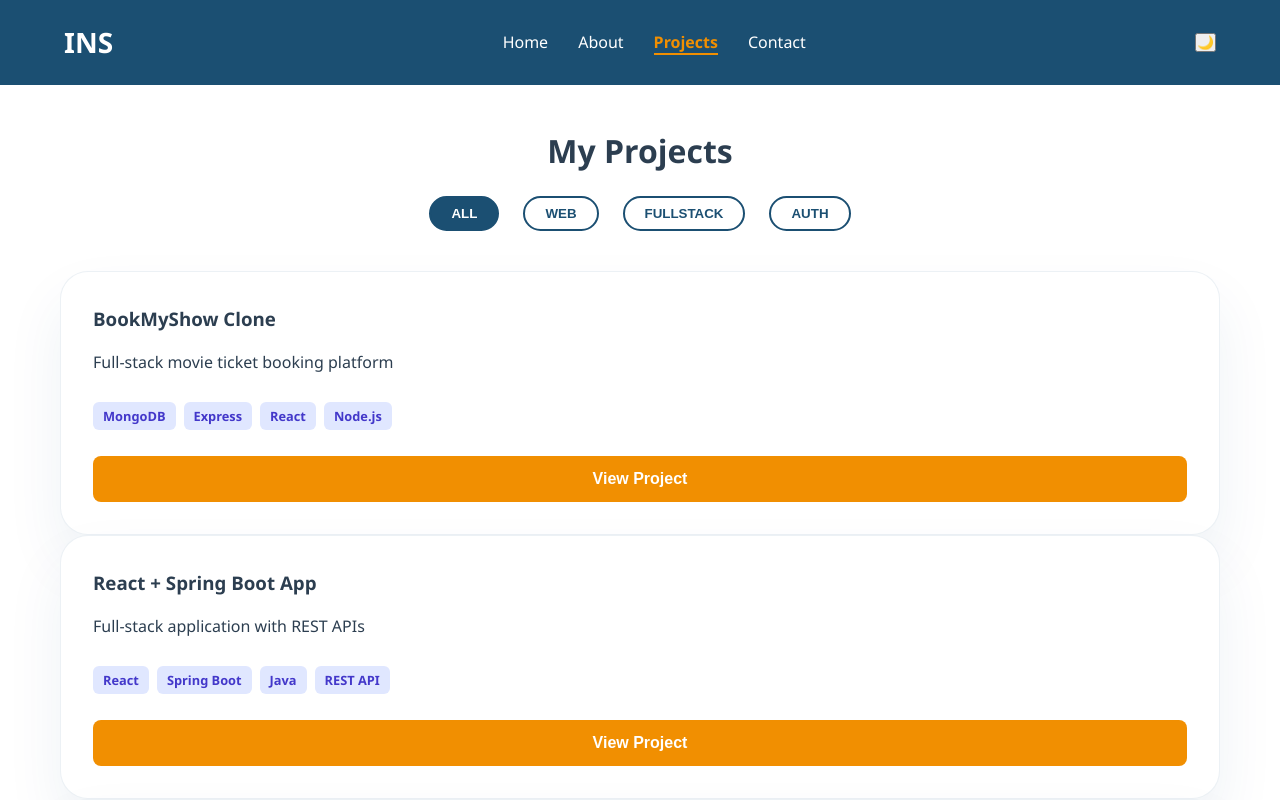
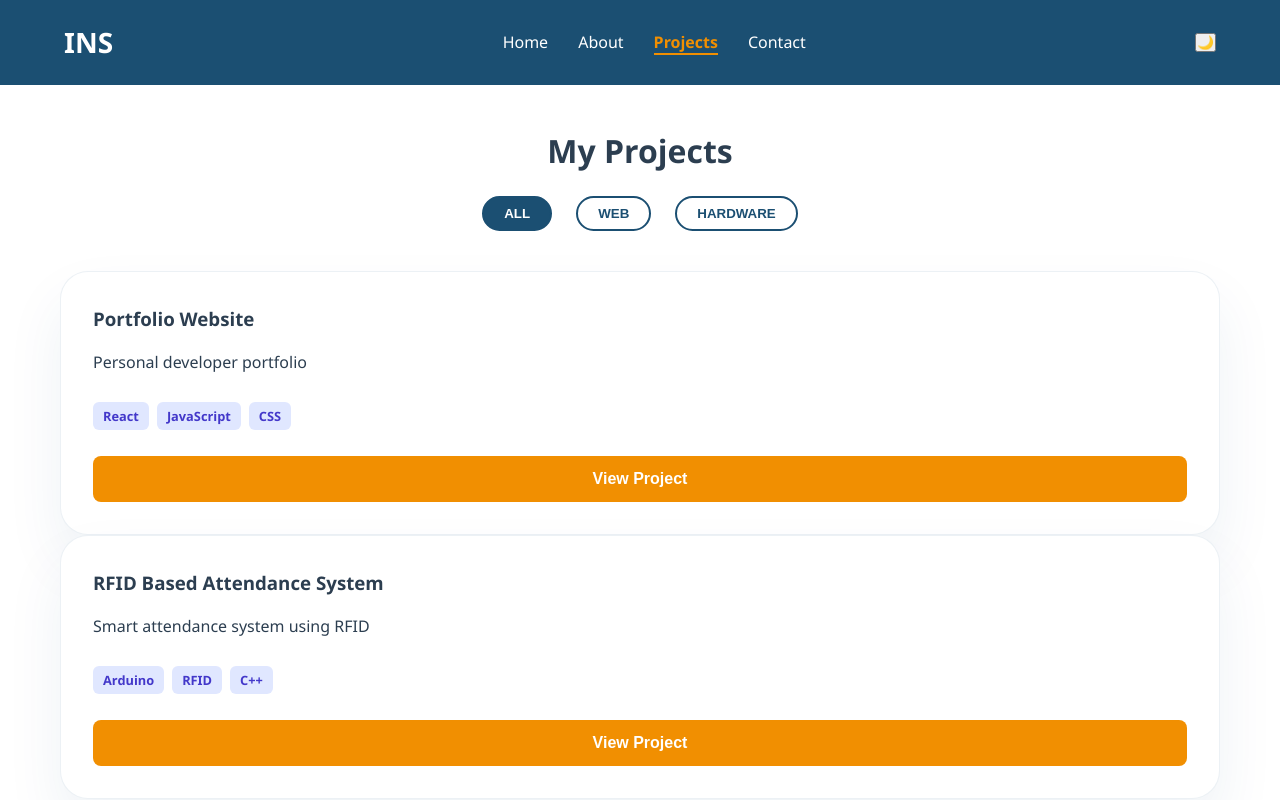
Before and after one commit to iksha1947-png/SW_CSE_B1.4_Internship, a React (Vite) app in the folder day/day15/react-portfolio/: page /projects in a window 1280 px wide. Shown: the top 800 px of the page. Built offline with nearby package versions, Linux system fonts and the light colour scheme.

Commit message:
project.js

```diff
--- a/day/day15/react-portfolio/src/data/projects.js
+++ b/day/day15/react-portfolio/src/data/projects.js
@@ -1,64 +1,29 @@
-export const categories = ['all', 'web', 'fullstack', 'auth'];
+export const categories = ['all', 'web', 'hardware'];
 
 export const projectsData = [
   {
     id: 1,
-    title: 'BookMyShow Clone',
-    description: 'Full-stack movie ticket booking platform',
-    longDesc:
-      'A MERN stack clone of BookMyShow with movie listings, seat selection, booking history, and user authentication.',
-    tech: ['MongoDB', 'Express', 'React', 'Node.js'],
-    category: 'fullstack',
-    featured: true,
-    liveUrl: '#',
-    githubUrl: '#'
-  },
-  {
-    id: 2,
-    title: 'React + Spring Boot App',
-    description: 'Full-stack application with REST APIs',
-    longDesc:
-      'A responsive web app built with React frontend and Spring Boot backend, featuring RESTful APIs, CRUD operations, and secure authentication.',
-    tech: ['React', 'Spring Boot', 'Java', 'REST API'],
-    category: 'fullstack',
-    featured: true,
-    liveUrl: '#',
-    githubUrl: '#'
-  },
-  {
-    id: 3,
-    title: 'MERN Todo App',
-    description: 'Task manager with JWT auth',
-    longDesc:
-      'A full-featured todo application with user registration, login, and task management using MongoDB, Express, React, and Node.js.',
-    tech: ['MongoDB', 'Express', 'React', 'Node.js'],
-    category: 'auth',
-    featured: false,
-    liveUrl: '#',
-    githubUrl: '#'
-  },
-  {
-    id: 4,
     title: 'Portfolio Website',
     description: 'Personal developer portfolio',
     longDesc:
-      'A multi-page React portfolio showcasing projects, skills, and experience with dark mode support and responsive design.',
-    tech: ['React', 'CSS', 'JavaScript'],
+      'A responsive personal portfolio website built using React.js to showcase my skills, projects, education, and contact information with a modern and attractive user interface.',
+    tech: ['React', 'JavaScript', 'CSS'],
     category: 'web',
     featured: true,
     liveUrl: '#',
-    githubUrl: '#'
+    githubUrl: '#',
   },
+
   {
-    id: 5,
-    title: 'Habit Tracker',
-    description: 'Daily habit tracking app',
+    id: 2,
+    title: 'RFID Based Attendance System',
+    description: 'Smart attendance system using RFID',
     longDesc:
-      'A MERN-based habit tracker allowing users to create habits, track daily progress, and visualize streaks over time.',
-    tech: ['MongoDB', 'Express', 'React', 'Node.js'],
-    category: 'web',
-    featured: false,
+      'An RFID-based attendance system developed using Arduino and RFID technology to automatically record student attendance, reduce manual work, and improve accuracy.',
+    tech: ['Arduino', 'RFID', 'C++'],
+    category: 'hardware',
+    featured: true,
     liveUrl: '#',
-    githubUrl: '#'
-  }
+    githubUrl: '#',
+  },
 ];
```
